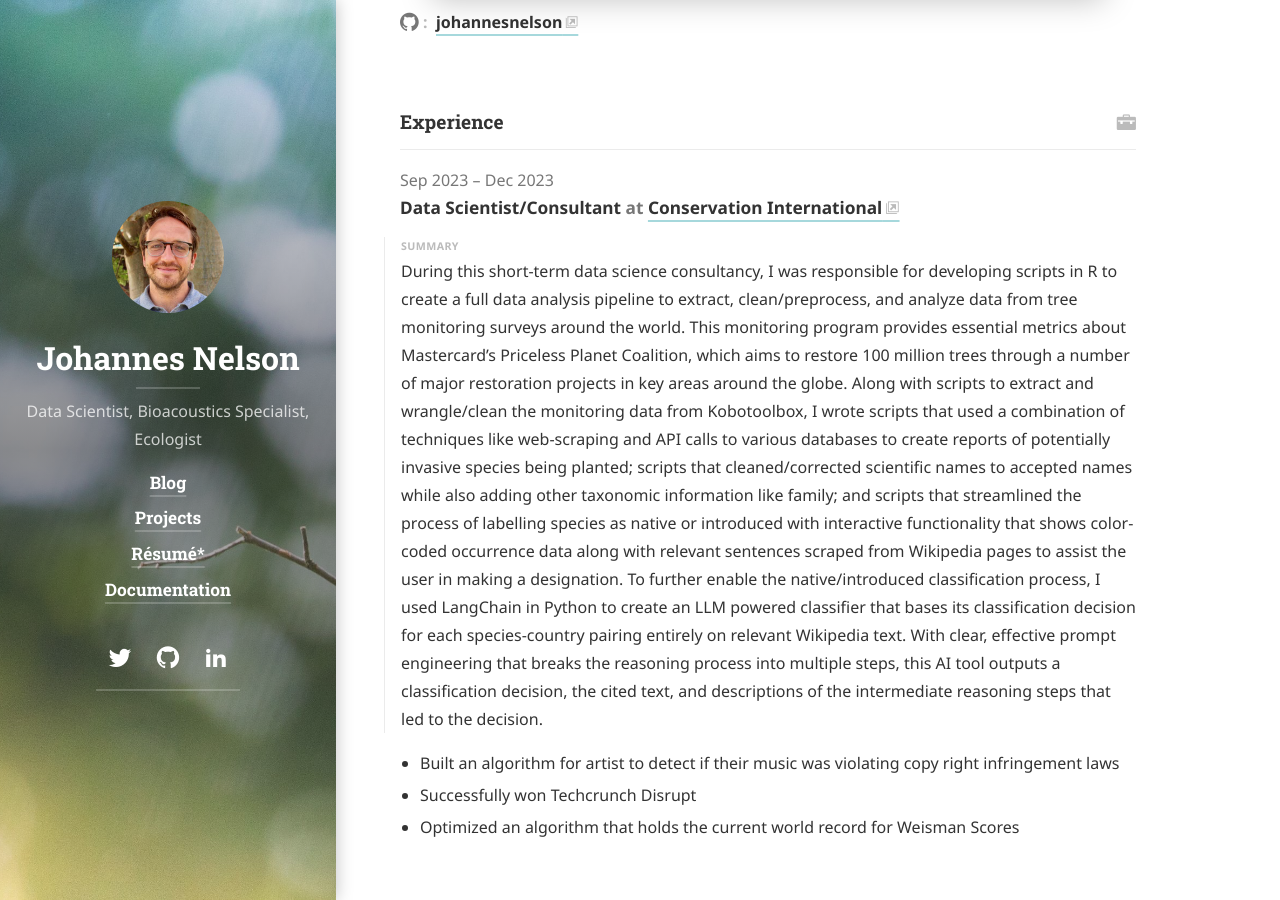
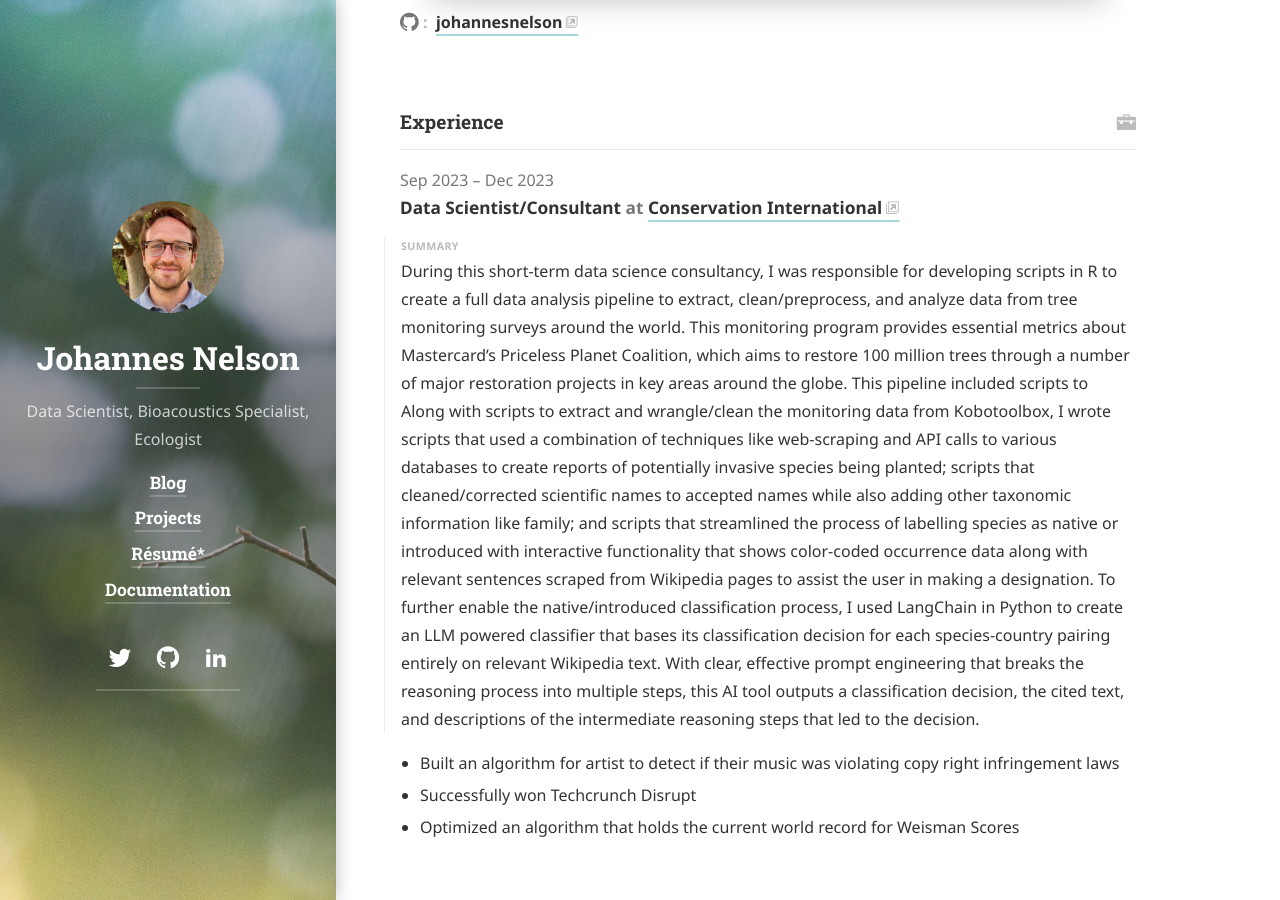
Before and after one commit to johannesnelson/johannesnelson.github.io, a Jekyll site: the page built from resume.md, in a window 1280 px wide and 900 px high, scrolled down 784 px. Built offline with Jekyll 4.4.1, drawn with Linux system fonts in a browser that asks for light colours; cached includes are drawn as plain includes; nearby versions of some CDN libraries; some web fonts are replaced; library files that are not in the unit come from our copies.

Commit message:
Resume work descriptor test

```diff
--- a/_data/resume.yml
+++ b/_data/resume.yml
@@ -38,15 +38,15 @@
     website: "https://piedpiper.com"
     startDate: "2023-09-30"
     endDate: "2023-12-22"
-    summary: >
+    summary: |
       During this short-term data science consultancy, I was responsible
       for developing scripts in R to create a full data analysis pipeline
       to extract, clean/preprocess, and analyze data from tree monitoring
       surveys around the world. This monitoring program provides
       essential metrics about Mastercard’s Priceless Planet Coalition,
       which aims to restore 100 million trees through a number of
-      major restoration projects in key areas around the globe.
-
+      major restoration projects in key areas around the globe. This
+      pipeline included scripts to
 
       Along with scripts to extract and wrangle/clean the monitoring
       data from Kobotoolbox, I wrote scripts that used a combination
@@ -58,7 +58,6 @@
       native or introduced with interactive functionality that shows
       color-coded occurrence data along with relevant sentences
       scraped from Wikipedia pages to assist the user in making a designation.
-
 
       To further enable the native/introduced classification process, I used
       LangChain in Python to create an LLM powered classifier that bases its
```
